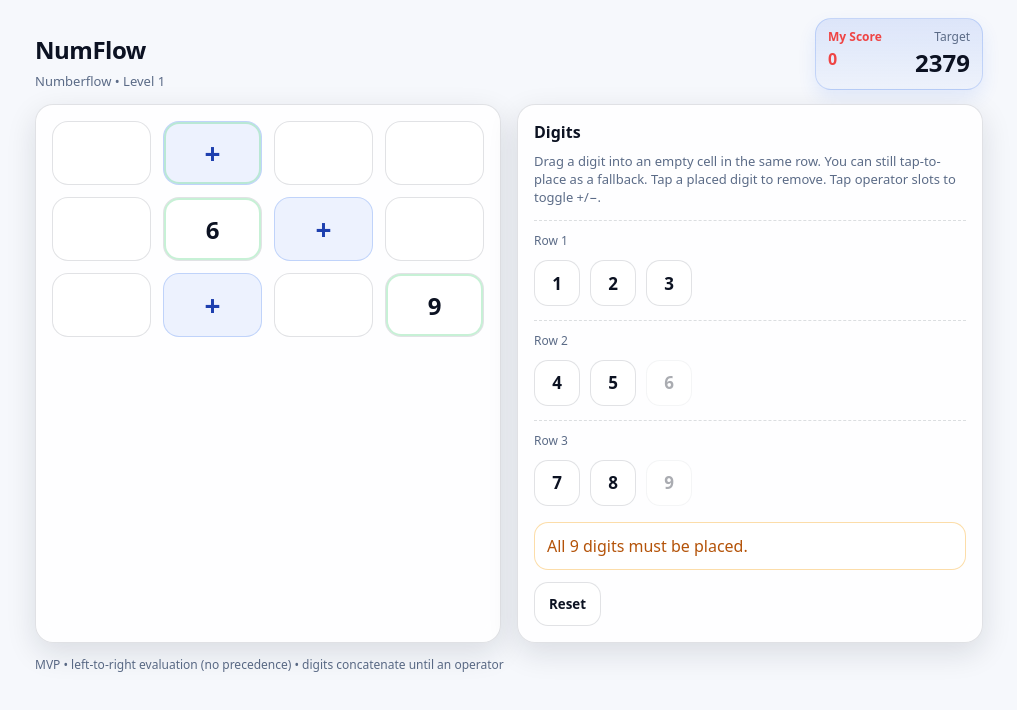
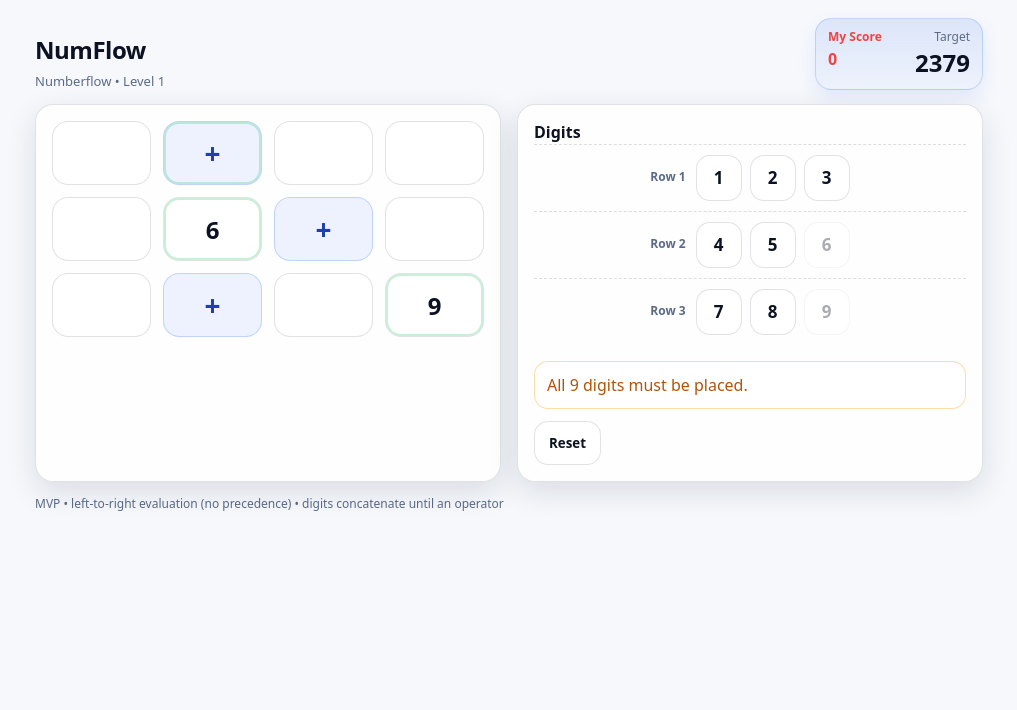
Before and after one commit to ericargyle/NumFlow, a React (Vite) app: page / in a window 1280 px wide. Shown: the top 710 px of the page, without its empty margins (131-1148 px from the left). Built offline with nearby package versions, Linux system fonts and the light colour scheme.

Commit message:
Compact digit tray rows (no instructions)

```diff
--- a/src/App.css
+++ b/src/App.css
@@ -168,29 +168,31 @@
   font-size: 16px;
 }
 
-.trayHint {
-  margin-top: 8px;
-  color: var(--muted);
-  font-size: 13px;
-  line-height: 1.4;
-}
-
-.tray {
-  margin-top: 14px;
-  padding-top: 12px;
+.trayRow {
+  display: flex;
+  align-items: center;
+  justify-content: center;
+  gap: 10px;
+  padding: 10px 0;
   border-top: 1px dashed rgba(10, 22, 40, 0.14);
 }
 
-.trayLabel {
+.trayRow:first-of-type {
+  border-top: none;
+  padding-top: 12px;
+}
+
+.trayRowLabel {
   color: var(--muted);
   font-size: 12px;
-  margin-bottom: 10px;
+  font-weight: 850;
+  white-space: nowrap;
 }
 
 .trayDigits {
   display: flex;
-  gap: 10px;
-  flex-wrap: wrap;
+  gap: 8px;
+  justify-content: center;
 }
 
 .digitBtn {
--- a/src/App.tsx
+++ b/src/App.tsx
@@ -261,11 +261,10 @@ function App() {
 
           <section className="trays" aria-label="Available digits">
             <div className="trayTitle">Digits</div>
-            <div className="trayHint">Drag a digit into an empty cell in the same row. You can still tap-to-place as a fallback. Tap a placed digit to remove. Tap operator slots to toggle +/−.</div>
 
             {puzzle.rowDigits.map((digits, r) => (
-              <div className="tray" key={r}>
-                <div className="trayLabel">Row {r + 1}</div>
+              <div className="trayRow" key={r}>
+                <div className="trayRowLabel">Row {r + 1}</div>
                 <div className="trayDigits">
                   {digits.map((d) => {
                     const disabled = usedDigits.has(d)
```
